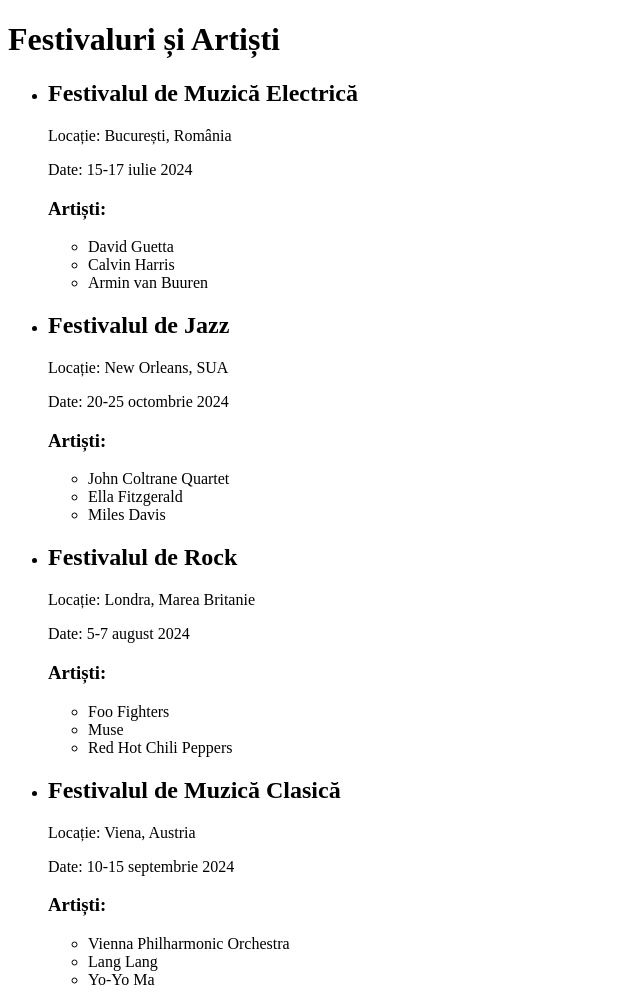
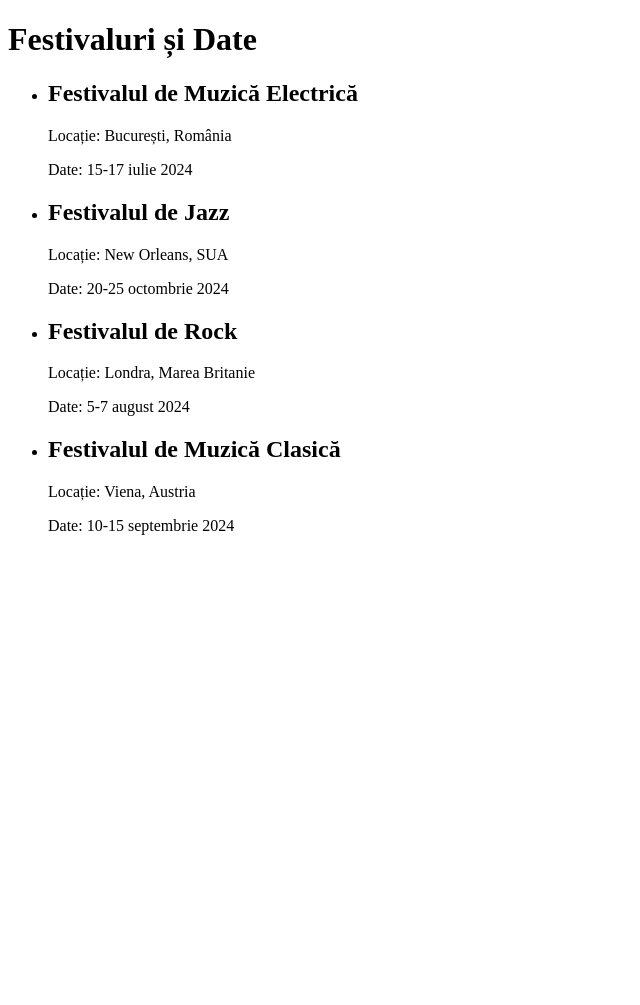
Before and after one commit to AndreiRoba29/WS, a plain HTML site: page index.html in a window 1280 px wide. Shown: the whole page, without its empty margins (0-640 px from the left). After the commit the page ends 800 px from the top, so only its background shows below. Drawn offline with Linux system fonts and the light colour scheme.

Commit message:
Update index.html

```diff
--- a/index.html
+++ b/index.html
@@ -3,54 +3,34 @@
 <head>
     <meta charset="UTF-8">
     <meta name="viewport" content="width=device-width, initial-scale=1.0">
-    <title>Festivaluri și Artiști</title>
+    <title>Festivaluri și Date</title>
 </head>
 <body>
-    <h1>Festivaluri și Artiști</h1>
+    <h1>Festivaluri și Date</h1>
     <ul>
         <li>
             <h2>Festivalul de Muzică Electrică</h2>
             <p>Locație: București, România</p>
             <p>Date: 15-17 iulie 2024</p>
-            <h3>Artiști:</h3>
-            <ul>
-                <li>David Guetta</li>
-                <li>Calvin Harris</li>
-                <li>Armin van Buuren</li>
-            </ul>
+
         </li>
         <li>
             <h2>Festivalul de Jazz</h2>
             <p>Locație: New Orleans, SUA</p>
             <p>Date: 20-25 octombrie 2024</p>
-            <h3>Artiști:</h3>
-            <ul>
-                <li>John Coltrane Quartet</li>
-                <li>Ella Fitzgerald</li>
-                <li>Miles Davis</li>
-            </ul>
+
         </li>
         <li>
             <h2>Festivalul de Rock</h2>
             <p>Locație: Londra, Marea Britanie</p>
             <p>Date: 5-7 august 2024</p>
-            <h3>Artiști:</h3>
-            <ul>
-                <li>Foo Fighters</li>
-                <li>Muse</li>
-                <li>Red Hot Chili Peppers</li>
-            </ul>
+
         </li>
         <li>
             <h2>Festivalul de Muzică Clasică</h2>
             <p>Locație: Viena, Austria</p>
             <p>Date: 10-15 septembrie 2024</p>
-            <h3>Artiști:</h3>
-            <ul>
-                <li>Vienna Philharmonic Orchestra</li>
-                <li>Lang Lang</li>
-                <li>Yo-Yo Ma</li>
-            </ul>
+
         </li>
     </ul>
 </body>
```
